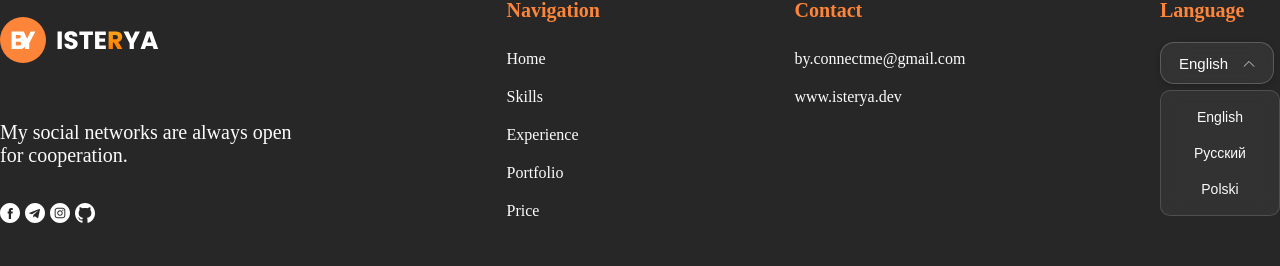
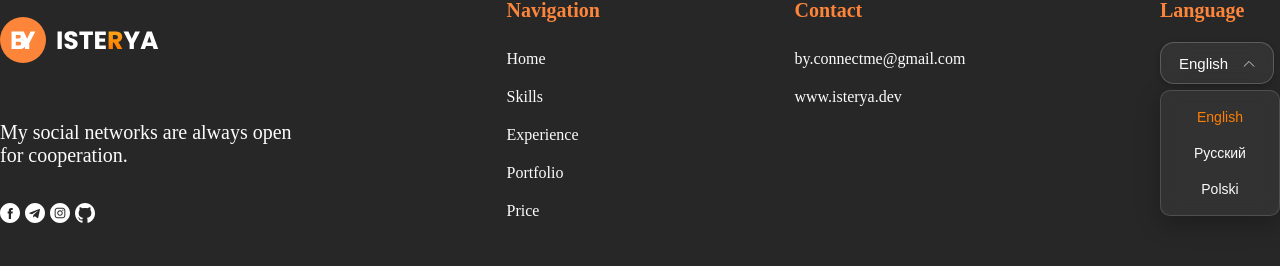
Before and after one commit to Isterya/my-portfolio, a React (Vite) app: page / in a window 1280 px wide. Both pictures are taken after a click on the button "English". Shown: the part 6509-6775 px from the top of the page. Built offline with nearby package versions, Linux system fonts and the light colour scheme.

Commit message:
feat: improve styles and animations for LanguageSwitcher, add closing if user clicks outside the menu

```diff
--- a/src/components/languageSwitcher/LanguageSwitcher.tsx
+++ b/src/components/languageSwitcher/LanguageSwitcher.tsx
@@ -24,6 +24,17 @@ const LanguageSwitcher = () => {
   };
 
   useEffect(() => {
+    const handleClickOutside = (e: MouseEvent) => {
+      if (!(e.target as HTMLElement).closest('.lang-switcher')) {
+        setIsOpen(false);
+      }
+    };
+
+    document.addEventListener('click', handleClickOutside);
+    return () => document.removeEventListener('click', handleClickOutside);
+  }, []);
+
+  useEffect(() => {
     const handleLanguageChanged = (lng: string) => {
       document.documentElement.setAttribute('data-lang', lng);
       setSelectedLang(lng === 'ru' ? 'Русский' : lng === 'pl' ? 'Polski' : 'English');
@@ -39,28 +50,45 @@ const LanguageSwitcher = () => {
   }, []);
   return (
     <div className="lang-switcher">
-      <button className="lang-switcher__toggle" onClick={toggleDropdown}>
+      <motion.button
+        className="lang-switcher__toggle"
+        onClick={toggleDropdown}
+        whileTap={{ scale: 0.95 }}
+      >
         <span>{selectedLang}</span>
         <motion.div animate={{ rotate: isOpen ? 180 : 0 }} transition={{ duration: 0.25 }}>
           <img src={chevron} alt="chevron" />
         </motion.div>
-      </button>
+      </motion.button>
 
       <AnimatePresence>
         {isOpen && (
           <motion.ul
+            transition={{ type: 'spring', stiffness: 300, damping: 25 }}
             className="lang-switcher__dropdown"
-            initial={{ opacity: 0, y: -10 }}
-            animate={{ opacity: 1, y: 0 }}
-            exit={{ opacity: 0, y: -10 }}
-            transition={{ duration: 0.2 }}
+            initial="hidden"
+            animate="visible"
+            exit="hidden"
+            variants={{
+              hidden: { opacity: 0, y: -10 },
+              visible: { opacity: 1, y: 0, transition: { staggerChildren: 0.05 } },
+            }}
           >
             {languages.map((lang) => (
-              <li key={lang}>
-                <button className="lang-switcher__item" onClick={() => handleSelect(lang)}>
+              <motion.li
+                key={lang}
+                variants={{
+                  hidden: { opacity: 0, y: -5 },
+                  visible: { opacity: 1, y: 0 },
+                }}
+              >
+                <button
+                  className={`lang-switcher__item ${selectedLang === lang ? 'active' : ''}`}
+                  onClick={() => handleSelect(lang)}
+                >
                   {lang}
                 </button>
-              </li>
+              </motion.li>
             ))}
           </motion.ul>
         )}
--- a/src/components/languageSwitcher/languageSwitcher.scss
+++ b/src/components/languageSwitcher/languageSwitcher.scss
@@ -47,6 +47,7 @@
     width: 100%;
     min-width: 100px;
     background: rgb(255 255 255 / 5%);
+    box-shadow: 0 8px 24px rgb(0 0 0 / 25%);
     backdrop-filter: blur(8px);
     border-radius: 10px;
     border: 1px solid rgb(255 255 255 / 15%);
@@ -70,5 +71,9 @@
     &:hover {
       background: rgb(255 255 255 / 12%);
     }
+
+    &.active {
+      color: #ff7f00;
+    }
   }
 }
```
